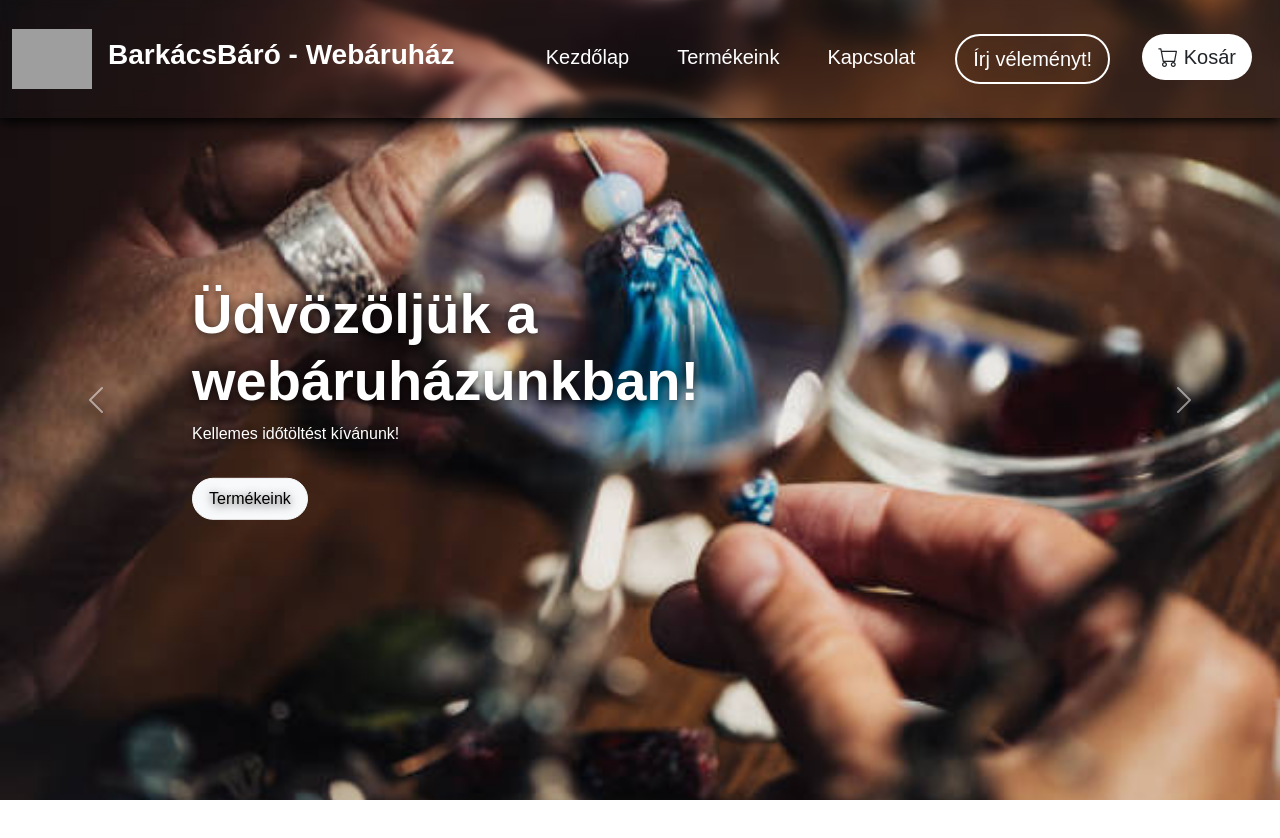
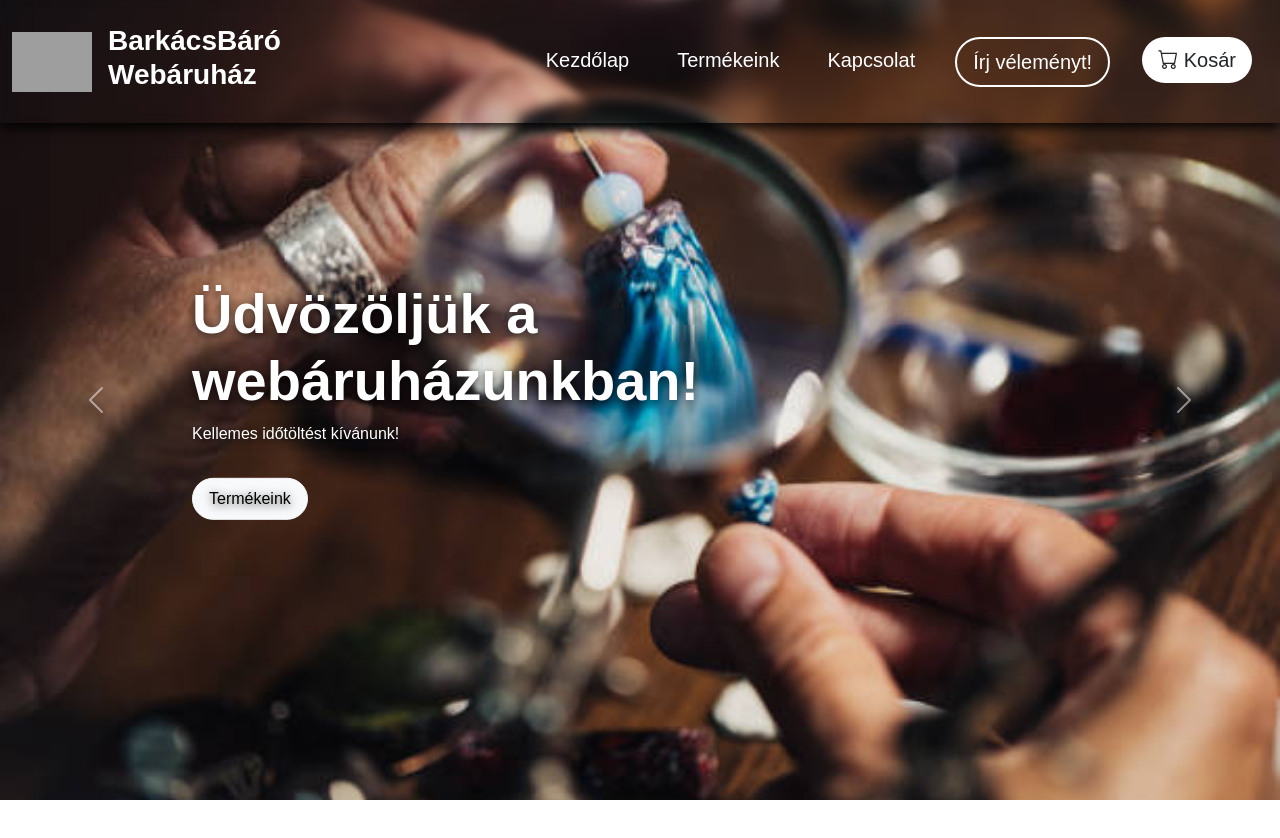
Before and after one commit to fabuandras/js_projektmunka_2025-05-14--2025-06-02, a plain HTML site: page teszt.html in a window 1280 px wide. Shown: the top 838 px of the page. Drawn offline with nearby package versions, Linux system fonts and the light colour scheme; grey boxes are pictures that could not be loaded; a web font is replaced by a local one.

Commit message:
menupontok

```diff
--- a/teszt.html
+++ b/teszt.html
@@ -12,7 +12,7 @@
     <link href="https://cdn.jsdelivr.net/npm/bootstrap-icons@1.10.5/font/bootstrap-icons.css" rel="stylesheet">
     <script type="module" src="main.js"></script>
     <link rel="stylesheet" href="stilus.css">
-    <title>BarkácsBáró - Webáruház</title>
+    <title>BarkácsBáró- Webáruház</title>
 </head>
 <body>
     <nav class="navbar navbar-expand-sm navbar-dark bg-transparent pt-4 pb-4 fixed-top blur-navbar">
@@ -20,7 +20,7 @@
     <a class="navbar-brand" href="teszt.html">
       <img src="kepek/logo.png" style="width:80px;">
     </a>
-    <a class="nav-link" href="teszt.html"><h1 class="text-white fs-3 fw-bold">BarkácsBáró - Webáruház</h1></a>
+    <a class="nav-link" href="teszt.html"><h1 class="text-white fs-3 fw-bold">BarkácsBáró<br>Webáruház</h1></a>
     <button class="navbar-toggler" type="button" data-bs-toggle="collapse" data-bs-target="#mynavbar">
       <span class="navbar-toggler-icon"></span>
     </button>
```
